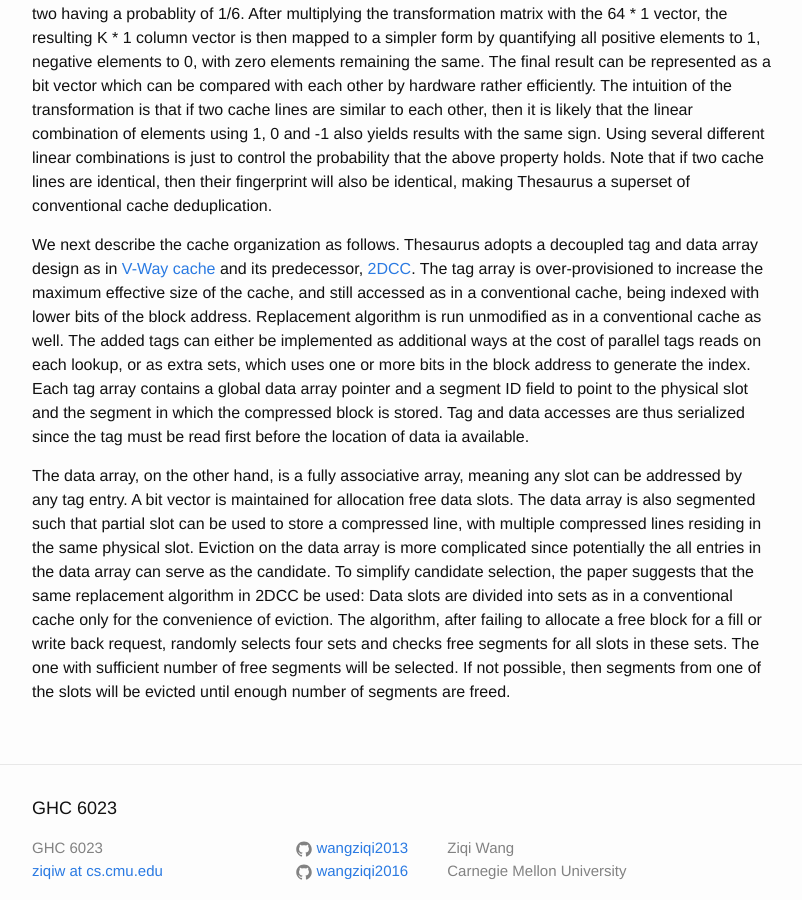
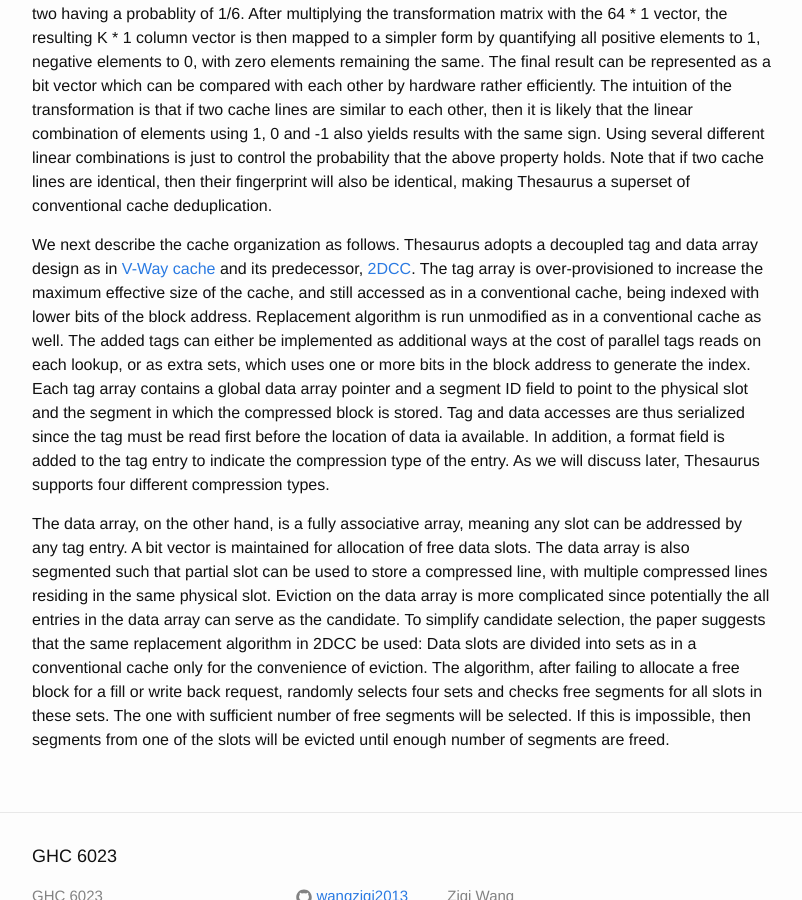
Before and after one commit to wangziqi2013/wangziqi2013.github.io, a Jekyll site: the page built from _posts/2020-07-23-thesaurus.markdown, in a window 1280 px wide and 900 px high, scrolled down 1120 px. Shown: the whole window, without its empty margins (238-1040 px from the left). Built offline with Jekyll 4.4.1, drawn with Linux system fonts in a browser that asks for light colours.

Commit message:
Small change

```diff
--- a/_posts/2020-07-23-thesaurus.markdown
+++ b/_posts/2020-07-23-thesaurus.markdown
@@ -55,14 +55,16 @@ lookup, or as extra sets, which uses one or more bits in the block address to ge
 Each tag array contains a global data array pointer and a segment ID field to point to the physical slot and the
 segment in which the compressed block is stored. Tag and data accesses are thus serialized since the tag must be read
 first before the location of data ia available.
+In addition, a format field is added to the tag entry to indicate the compression type of the entry. As we will
+discuss later, Thesaurus supports four different compression types.
 
 The data array, on the other hand, is a fully associative array, meaning any slot can be addressed by any tag entry.
-A bit vector is maintained for allocation free data slots.
+A bit vector is maintained for allocation of free data slots.
 The data array is also segmented such that partial slot can be used to store a compressed line, with multiple compressed
 lines residing in the same physical slot.
 Eviction on the data array is more complicated since potentially the all entries in the data array can serve as the candidate.
 To simplify candidate selection, the paper suggests that the same replacement algorithm in 2DCC be used: Data slots are
 divided into sets as in a conventional cache only for the convenience of eviction. The algorithm, after failing to allocate
 a free block for a fill or write back request, randomly selects four sets and checks free segments for all slots in these
-sets. The one with sufficient number of free segments will be selected. If not possible, then segments from one of the
+sets. The one with sufficient number of free segments will be selected. If this is impossible, then segments from one of the
 slots will be evicted until enough number of segments are freed.
```
